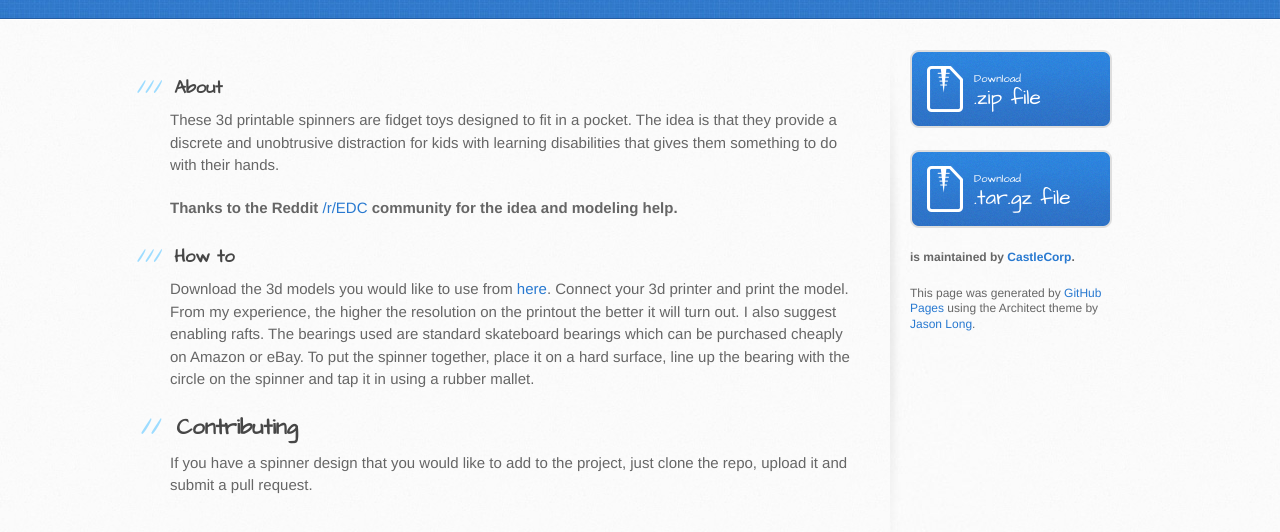
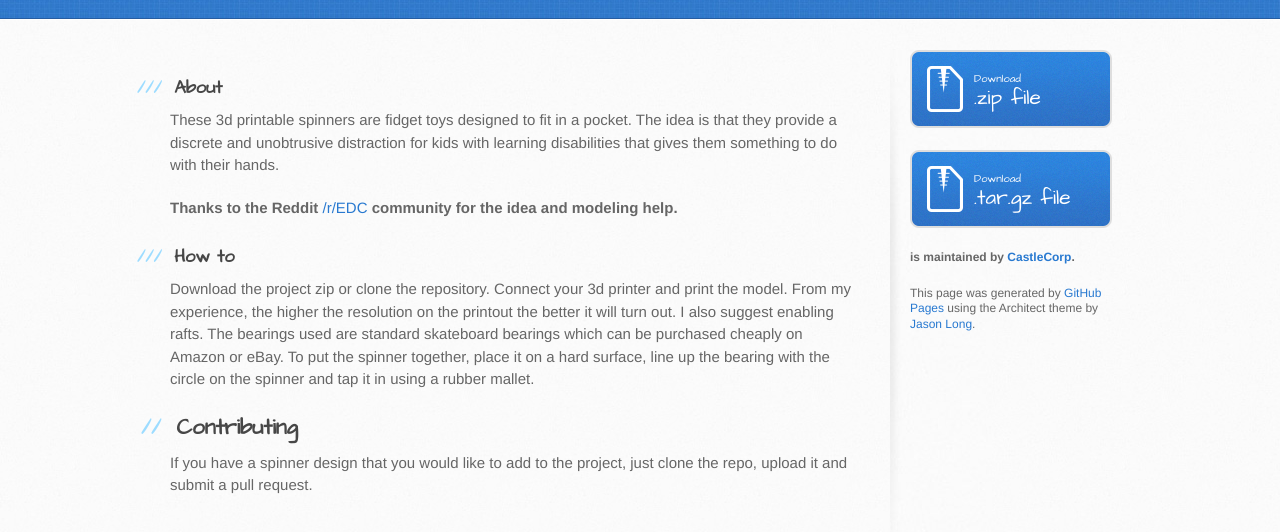
Before and after one commit to CastleCorp/spinners, a plain HTML site: page index.html in a window 1280 px wide. Shown: the part 182-714 px from the top of the page. Drawn offline with Linux system fonts and the light colour scheme.

Commit message:
Update index.html

```diff
--- a/index.html
+++ b/index.html
@@ -38,7 +38,7 @@
 <h3>
 <a id="how-to" class="anchor" href="#how-to" aria-hidden="true"><span aria-hidden="true" class="octicon octicon-link"></span></a>How to</h3>
 
-<p>Download the 3d models you would like to use from <a href="/models">here</a>.
+<p>Download the project zip or clone the repository.
 Connect your 3d printer and print the model. From my experience, the higher the resolution on the printout the better it will turn out. I also suggest enabling rafts.
 The bearings used are standard skateboard bearings which can be purchased cheaply on Amazon or eBay.
 To put the spinner together, place it on a hard surface, line up the bearing with the circle on the spinner and tap it in using a rubber mallet. </p>
```
